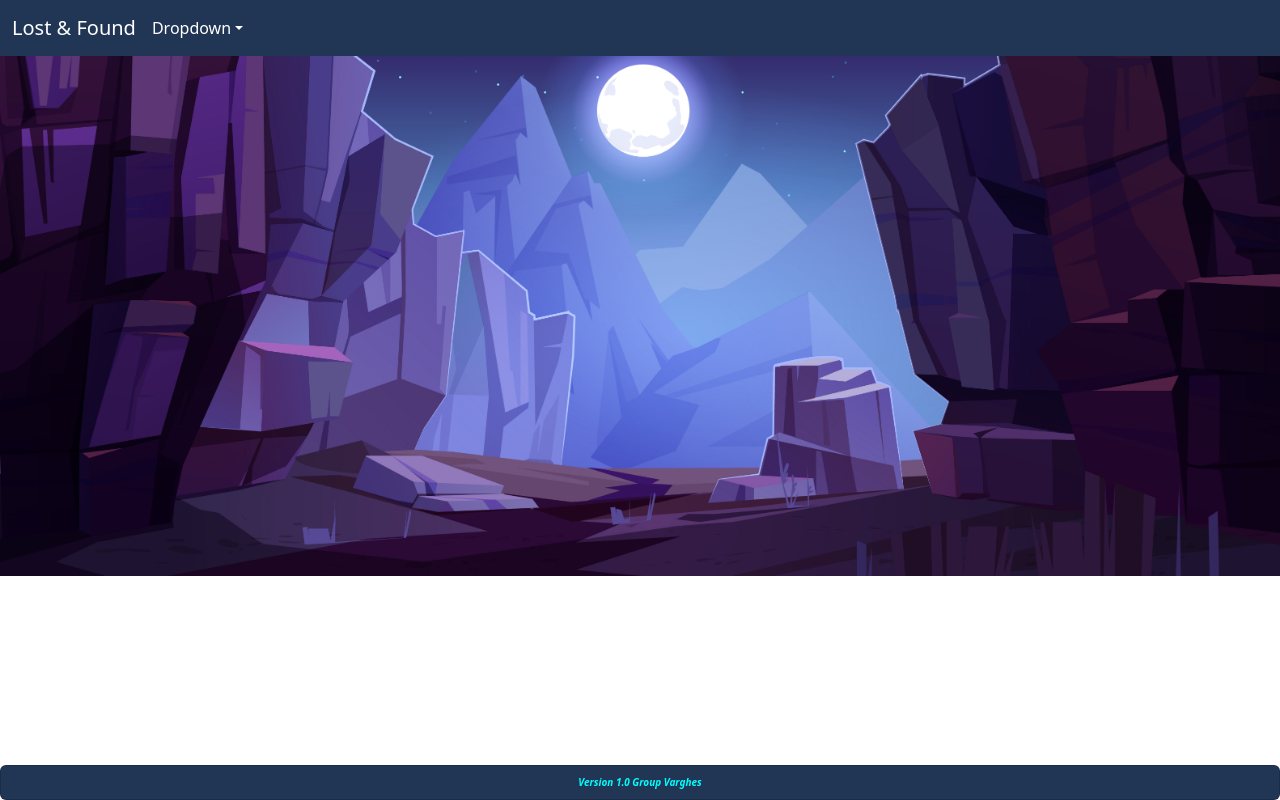
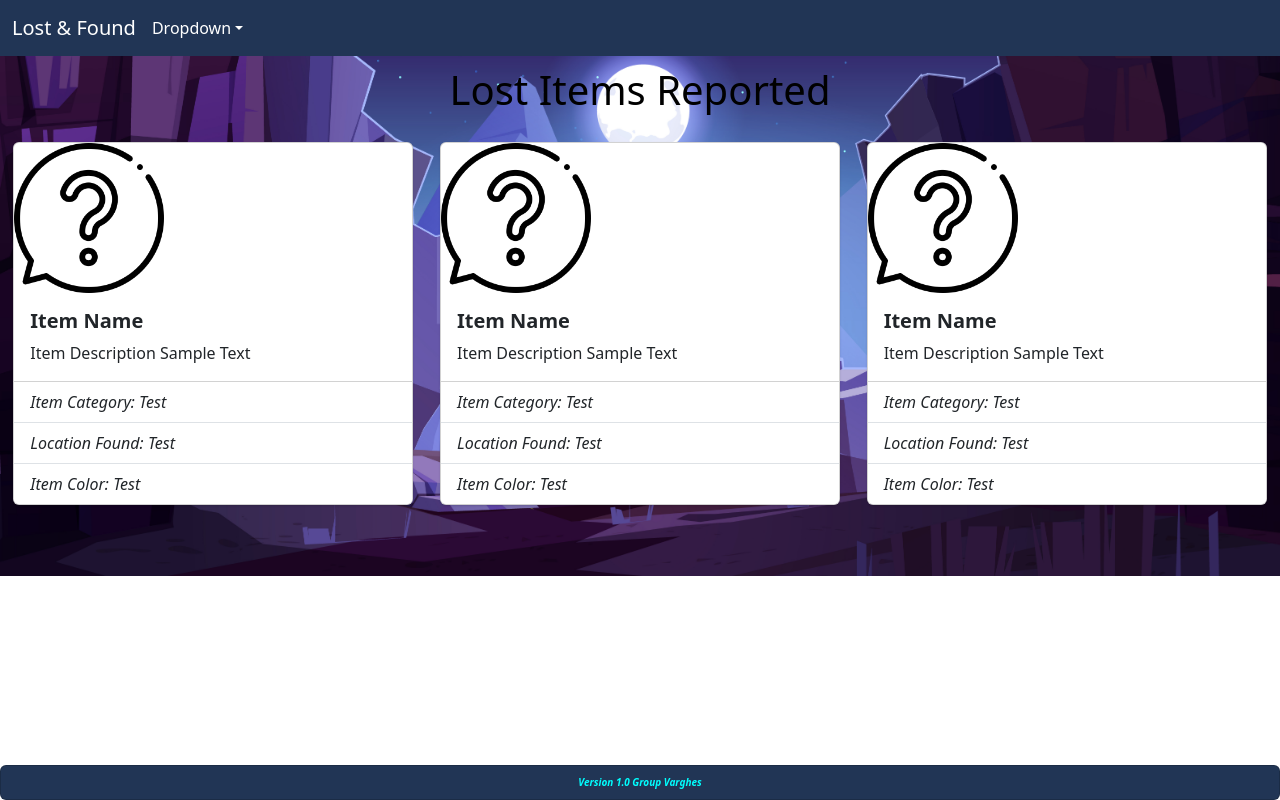
Before and after one commit to MarcusongytDev/lost-and-found-app-client, a React (Create React App) app: page /lostItemCatalog in a window 1280 px wide. Built offline with nearby package versions, Linux system fonts and the light colour scheme.

Commit message:
Create lostItemCatalog.js

```diff
--- a/src/App.js
+++ b/src/App.js
@@ -2,7 +2,7 @@ import React, { Component, useEffect, useState } from 'react';
 import './App.css';
 import {BrowserRouter as Router, Routes, Route, Link} from 'react-router-dom'; // Install components, router, route
 import Home from "./pages/NewHomePage";
-import lostItemCatalog from "./pages/lostItemCatalog";
+import LostItemCatalog from "./pages/lostItemCatalog";
 import LostItemNotice from './pages/lostItemNotice';
 import FoundItemNotice from './pages/foundItemNotice';
 import Template from './pages/template';
@@ -22,7 +22,7 @@ function Apps(){
           <Route path="/">
             <Route path = "home" exact element={<Home/>} />
             <Route path = "lostItemNotice" exact element={<LostItemNotice/>} />
-            <Route path = "lostItemCatalog" exact element={<lostItemCatalog/>} />
+            <Route path = "lostItemCatalog" exact element={<LostItemCatalog/>} />
             <Route path = "settings" exact element={<Settings/>} />
             <Route path = "foundItemNotice" exact element={<FoundItemNotice/>} />
             <Route path = "contactFinder" exact element={<ContactFinder/>} />
--- /dev/null
+++ b/src/components/LIC_Card.css
@@ -0,0 +1,11 @@
+.LIC-Card-Hover{
+    box-shadow: 0 1px 2px rgba(0, 0, 0, 0.15);
+    transition: box-shadow 0.3s ease-in-out;
+}
+.LIC-Card-Hover:hover{
+    box-shadow: 0 5px 15px rgba(0, 0, 0, 0.8);
+}
+.LIC-Card-Image{
+    height: 150px;
+    width: 150px;
+}
--- /dev/null
+++ b/src/components/LIC_Card.js
@@ -0,0 +1,37 @@
+import React from "react";
+import { useNavigate } from "react-router-dom";
+import Container from 'react-bootstrap/Container';
+import Card from 'react-bootstrap/Card';
+import ListGroup from 'react-bootstrap/ListGroup';
+import Row from 'react-bootstrap/Row';
+import Col from 'react-bootstrap/Col';
+import 'bootstrap/dist/css/bootstrap.min.css';
+import './LIC_Card.css';
+import tempImage from "../assets/questionmark-icon.png";
+
+function LIC_Card(){
+    let navigate = useNavigate();
+    const routeChange = () =>{
+      let path = "";
+      navigate(path);
+    }
+
+    return(
+        <Card style={{ width: '400px'}} onClick={routeChange} className="LIC-Card-Hover">
+            <Card.Img variant="top" src={tempImage} className="LIC-Card-Image" />
+            <Card.Body>
+                <Card.Title style={{fontWeight: "bold"}}>Item Name</Card.Title>
+                <Card.Text>
+                Item Description Sample Text
+                </Card.Text>
+            </Card.Body>
+            <ListGroup variant="flush" style={{fontStyle: "italic"}}>
+                <ListGroup.Item>Item Category: Test</ListGroup.Item>
+                <ListGroup.Item>Location Found: Test</ListGroup.Item>
+                <ListGroup.Item>Item Color: Test</ListGroup.Item>
+            </ListGroup>
+        </Card>
+    );
+}
+
+export default LIC_Card;
--- a/src/pages/lostItemCatalog.css
+++ b/src/pages/lostItemCatalog.css
@@ -0,0 +1,8 @@
+.LIC-Catalog{
+    align-self: center;
+}
+.LIC-Flexbox{
+    display: flex;
+    flex-direction: column;
+    align-items: center;
+}
--- a/src/pages/lostItemCatalog.js
+++ b/src/pages/lostItemCatalog.js
@@ -1,32 +1,56 @@
 import React from "react";
 import {useParams} from "react-router-dom";
+import { useNavigate } from "react-router-dom";
+import Container from 'react-bootstrap/Container';
+import Card from 'react-bootstrap/Card';
+import ListGroup from 'react-bootstrap/ListGroup';
+import Row from 'react-bootstrap/Row';
+import Col from 'react-bootstrap/Col';
+import Button from 'react-bootstrap/Button';
 import axios from 'axios';
 import {useEffect, useState} from 'react'; // Used for api calls to server
 import 'bootstrap/dist/css/bootstrap.min.css';
 import './lostItemCatalog.css';
+import LIC_Card from "../components/LIC_Card";
+import tempImage from "../assets/questionmark-icon.png";
 
 
 
 function LostItemCatalog() {
-    let {id} = useParams()
-    const [postObject, setPostObject] = useState([]); // [] since API req returns a list setListOfPosts is a function to change the lists of posts
-    useEffect(() => {
-        axios.get(`http://localhost:5000/posts/byID/${id}`).then((response) => {
-            setPostObject(response.data);
-        })
-    });
+    // let {id} = useParams()
+    // const [postObject, setPostObject] = useState([]); // [] since API req returns a list setListOfPosts is a function to change the lists of posts
+    // useEffect(() => {
+    //     axios.get(`http://localhost:5000/posts/byID/${id}`).then((response) => {
+    //         setPostObject(response.data);
+    //     })
+    // });
+    let navigate = useNavigate();
+    const routeChange = () =>{
+      let path = "";
+      navigate(path);
+    }
 
     return (
-        <div className="postPage">
-          <div className="leftSide">
-            <div className="post" id="individual">
-              <div className="title"> {postObject.title} </div>
-              <div className="body">{postObject.postText}</div>
-              <div className="footer">{postObject.username}</div>
-            </div>
-          </div>
-          <div className="rightSide">Comment Section</div>
-        </div>
+        <>
+          {/* Header */}
+          <Container fluid style={{textAlign: "center", paddingTop: "10px"}}>
+            <h1>Lost Items Reported</h1>
+          </Container>
+          {/* Item Catalog */}
+          <Container fluid className="LIC-Catalog" style={{paddingTop: "20px"}}>
+            <Row>
+              <Col xs={4} className="LIC-Flexbox">
+                <LIC_Card/>
+              </Col>
+              <Col xs={4} className="LIC-Flexbox">
+                <LIC_Card/>
+              </Col>
+              <Col xs={4} className="LIC-Flexbox">
+                  <LIC_Card/>
+              </Col>
+            </Row>
+          </Container>
+        </>
       );
 }
 
```
Also changed, not shown: src/components/themes.js (added, +25 -0 lines), src/components/useColorScheme.js (added, +30 -0 lines).
